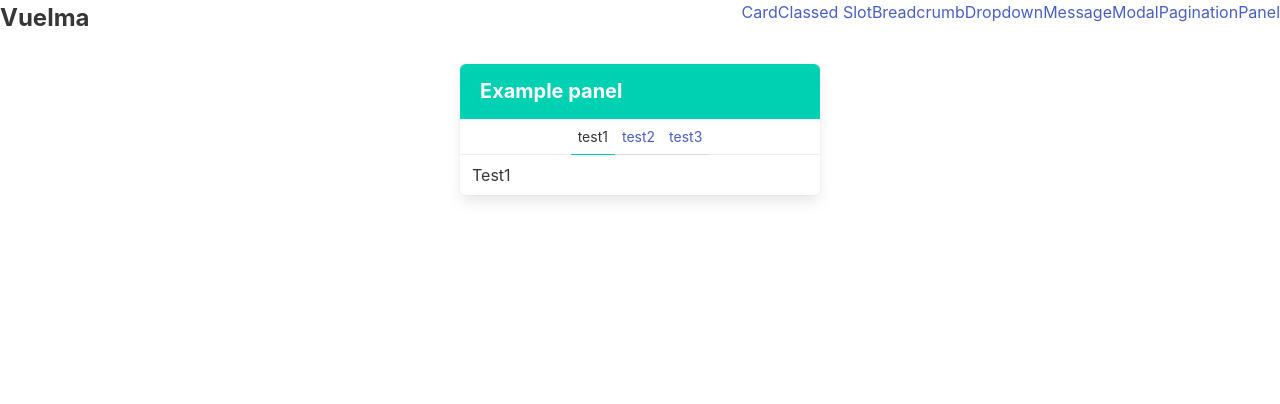
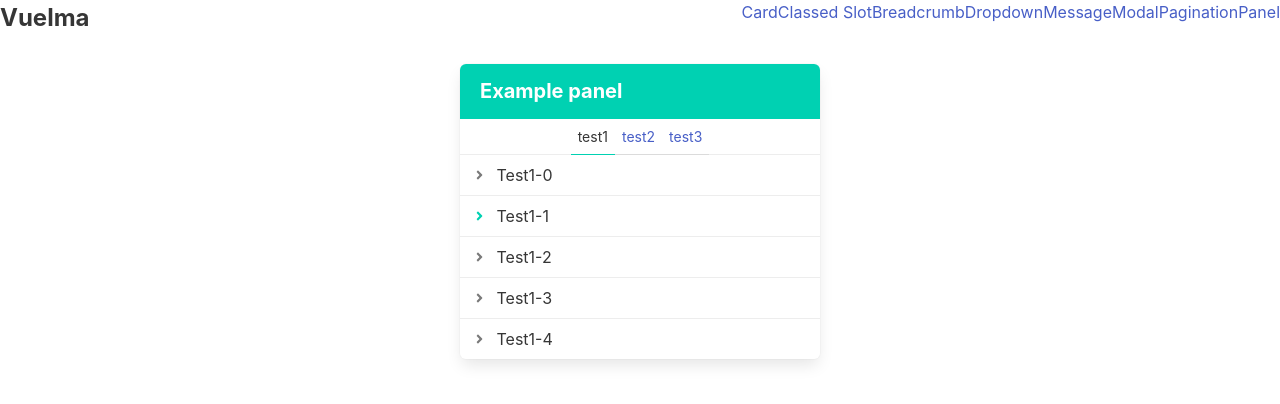
Before and after one commit to huuff/vuelma, a Vue app: page /panel in a window 1280 px wide. Shown: the top 404 px of the page. Built offline with nearby package versions, Linux system fonts and the light colour scheme.

Commit message:
added tab setting, nicer panel showcase

```diff
--- a/src/components/panel/BasePanelTabs.vue
+++ b/src/components/panel/BasePanelTabs.vue
@@ -5,24 +5,32 @@
 <script setup lang="ts">
 import { h, useSlots } from 'vue';
 
-
 const slots = useSlots();
 
 const props = defineProps<{
-  active: string;
+  active: string; // TODO: See if I can type this as keyof slots
+}>();
+
+const emit = defineEmits<{
+  (event: 'setActiveTab', tab: string): void;
 }>();
 
 function tabsFromSlots() {
   return Object.keys(slots).map(slotName => h(
     'a',
-    { 'class': { 'is-active': props.active === slotName } },
+    {
+      'class': { 'is-active': props.active === slotName },
+      onClick: () => emit('setActiveTab', slotName),
+    },
     slotName
   ));
 }
 
 const render = () => {
   return [
-    h('p', { 'class': 'panel-tabs'}, tabsFromSlots()),
+    h('p',
+    { 'class': 'panel-tabs',  },
+    tabsFromSlots()),
     slots[props.active]!(),
   ];
 };
--- a/src/pages/ExamplePanel.vue
+++ b/src/pages/ExamplePanel.vue
@@ -1,15 +1,36 @@
 <template>
 <div class="column is-4 mx-auto">
   <base-panel :title="'Example panel'" :color="'primary'">
-    <base-panel-tabs :active="'test1'">
+    <base-panel-tabs
+      :active="activeTab"
+      @setActiveTab="(tab: string) => activeTab = tab"
+    >
       <template #test1>
-        <base-panel-block>Test1</base-panel-block>
+        <base-panel-block
+          v-for="i in range(5)"
+          :key="`test1-${i}`"
+          :active="activeBlock === `test1-${i}`"
+          @click="activeBlock = `test1-${i}`"
+          :icon="'angle-right'"
+        >Test1-{{i}}</base-panel-block>
       </template>
       <template #test2>
-        <base-panel-block>Test2</base-panel-block>
+        <base-panel-block
+          v-for="i in range(3)"
+          :key="`test2-${i}`"
+          :active="activeBlock === `test2-${i}`"
+          @click="activeBlock = `test2-${i}`"
+          :icon="'angle-right'"
+      >Test2-{{i}}</base-panel-block>
       </template>
       <template #test3>
-        <base-panel-block>Test3</base-panel-block>
+        <base-panel-block
+          v-for="i in range(8)"
+          :key="`test3-${i}`"
+          :active="activeBlock === `test3-${i}`"
+          @click="activeBlock = `test3-${i}`"
+          :icon="'angle-right'"
+        >Test3-{{i}}</base-panel-block>
       </template>
     </base-panel-tabs>
   </base-panel>
@@ -17,7 +38,19 @@
 </template>
 
 <script setup lang="ts">
+import { ref } from 'vue';
 import BasePanel from '@/components/panel/BasePanel.vue';
 import BasePanelTabs from '@/components/panel/BasePanelTabs.vue';
 import BasePanelBlock from '@/components/panel/BasePanelBlock.vue';
+import { library } from '@fortawesome/fontawesome-svg-core';
+import { faAngleRight } from '@fortawesome/free-solid-svg-icons';
+
+library.add(faAngleRight);
+
+const activeBlock = ref('test1-1');
+const activeTab = ref('test1');
+
+function range(num: number) {
+  return [...Array(num).keys()];
+}
 </script>
```
